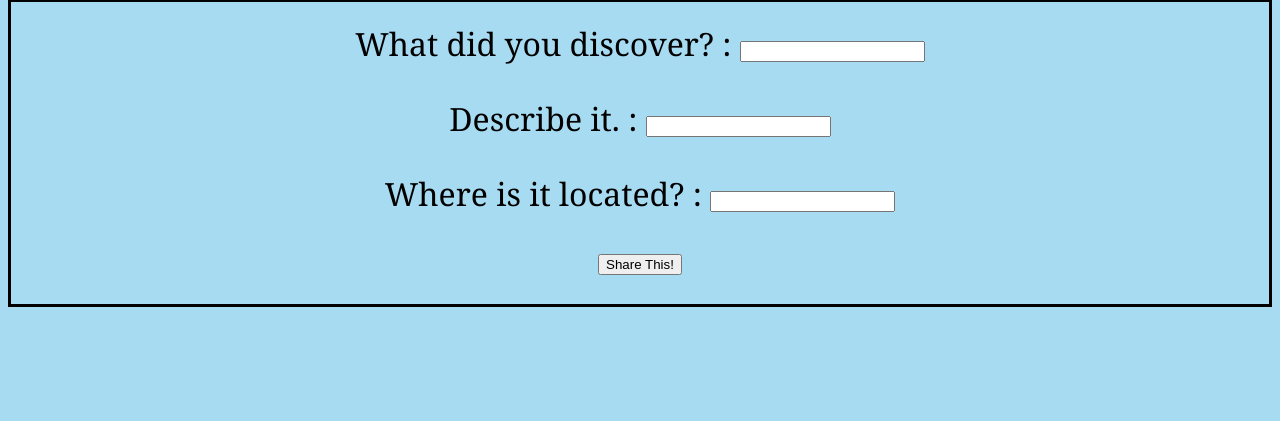
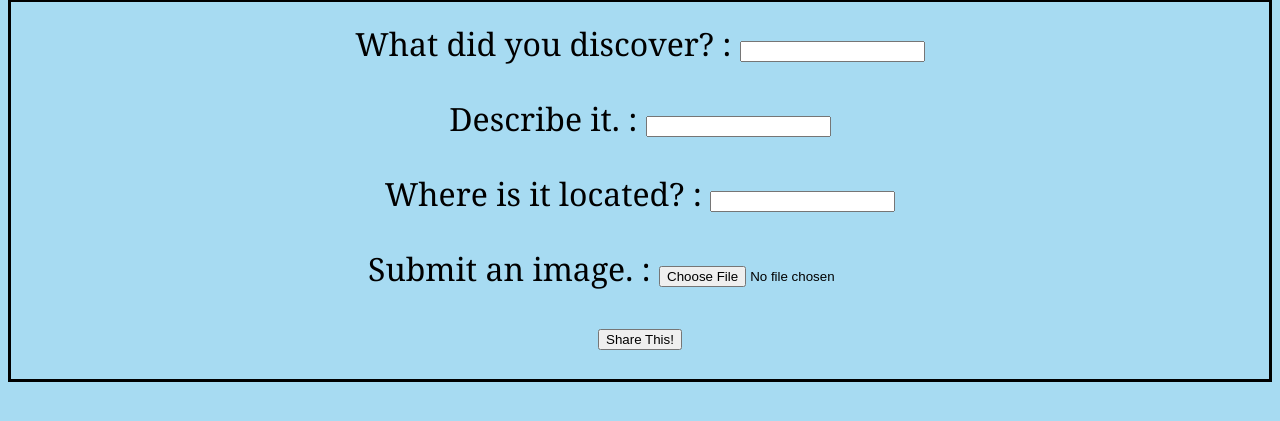
Before and after one commit to Font-Anne/buzzy-phantom, a Python web app: template templates/submit.html in a window 1280 px wide. Shown: the part 138-559 px from the top of the page. Run offline with Jinja, Linux system fonts and the light colour scheme; the template is opened without the code that fills it, so the values that code supplies are empty.

Commit message:
Added img option on submit page

```diff
--- a/app.yaml
+++ b/app.yaml
@@ -4,6 +4,9 @@ threadsafe: true
 handlers:
 - url: /stylesheets
   static_dir: stylesheets
+
+- url: /sunset
+  static_dir: static
 
 - url: /.*
   script: main.app
--- a/stylesheets/main.css
+++ b/stylesheets/main.css
@@ -22,6 +22,11 @@ body
 #back_button
 {
   text-align: left
+}
+
+#post_image
+{
+  text-align: left;
 }
 
 
--- a/templates/main.html
+++ b/templates/main.html
@@ -30,6 +30,10 @@
             <br></br>
         </form>
         <div id= "box1">
+            <div id="post_image">
+                <img src="static/test_image.jpg" alt="Sunset">
+            </div>
+
             <h2>{{ title }}<h2>
             <p></p>
             <h3>{{ desc }}<h3>
--- a/templates/submit.html
+++ b/templates/submit.html
@@ -7,17 +7,21 @@
       <h1 id= "page_title">Submit a discovery!</h1>
         <div id="box1">
           <form action="/">
-            <div class="blank" >What did you discover? : <input type="text" name="title"></div>
+            <div class="blank">What did you discover? : <input type="text" name="title"></div>
             <p></p>
-            <div class="blank" >Describe it. : <input type="text" name="desc"></div>
+            <div class="blank">Describe it. : <input type="text" name="desc"></div>
             <p></p>
-            <div class="blank" >Where is it located? : <input type="text" name="location"></div>
+            <div class="blank">Where is it located? : <input type="text" name="location"></div>
+            <p></p>
+            <div class="blank">
+              Submit an image. : <input type="file" name="image" accept="image/*">
+            </div>
 
             <div id="submission_button">
               <input type="submit" value="Share This!">
             </div>
+          </form>
          </div>
-
       </body>
   </head>
 </html>
```
